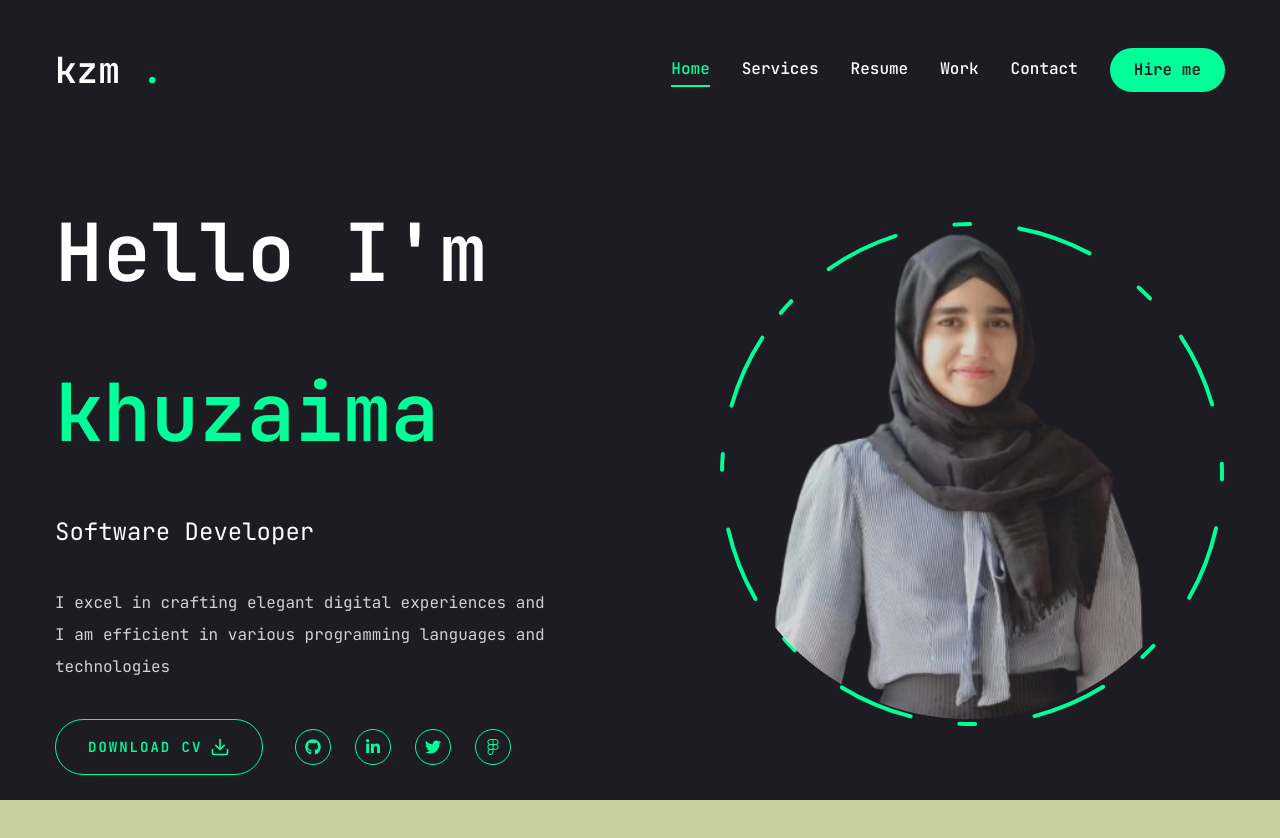
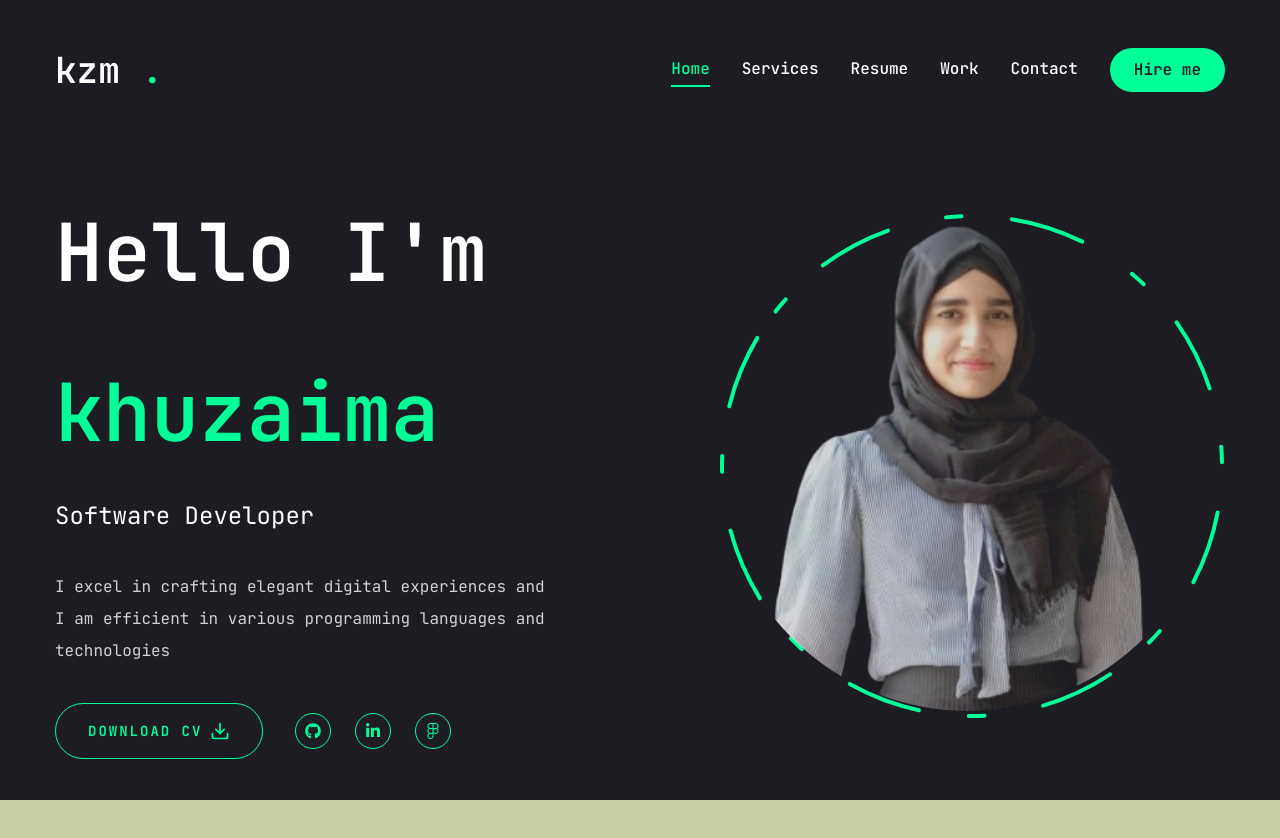
Before and after one commit to kzmfhm/portfolio-website, a Next.js app: page / in a window 1280 px wide. Shown: the top 838 px of the page. Built offline with nearby package versions, Linux system fonts and the light colour scheme.

Commit message:
remove extra content from socials

```diff
--- a/app/page.js
+++ b/app/page.js
@@ -12,7 +12,7 @@ export default function Home() {
         <div className="flex flex-col xl:flex-row items-center justify-between xl:pt-8 xl:pb-24">
           {/* text */}
           <div className="text-center xl:text-left order-2 xl:order-none">
-            <h1 className="h1 mb-6">
+            <h1 className="h1 mb-2">
               Hello I&apos;m <br />
               <span className="text-accent">khuzaima </span>
             </h1>
--- a/components/Socials.jsx
+++ b/components/Socials.jsx
@@ -1,11 +1,10 @@
 import Link from "next/link"
-import {FaGithub,FaLinkedinIn,FaFigma, FaTwitter} from "react-icons/fa"
+import {FaGithub,FaLinkedinIn,FaFigma} from "react-icons/fa"
 
 
 const socials = [
   {icons: <FaGithub/>, path:'https://github.com/kzmfhm/portfolio-website'},
   {icons: <FaLinkedinIn/>, path:'https://www.linkedin.com/in/khuzaima-n-658b98268/'},
-  {icons: <FaTwitter/>, path:''},
   {icons: <FaFigma/>, path:'https://www.figma.com/files/team/1304670062254728131/recents-and-sharing/recently-viewed?fuid=1241374001239227732'}
 ]
 const Socials = ({iconStyles,containerStyles}) => {
```
